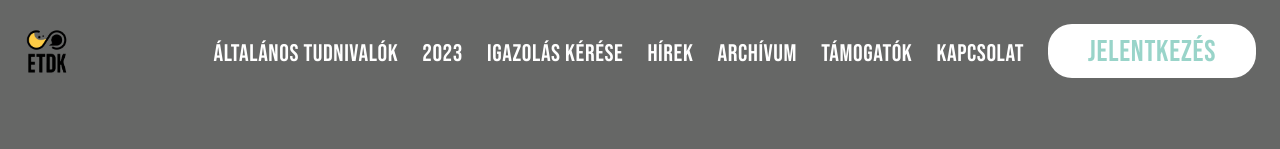
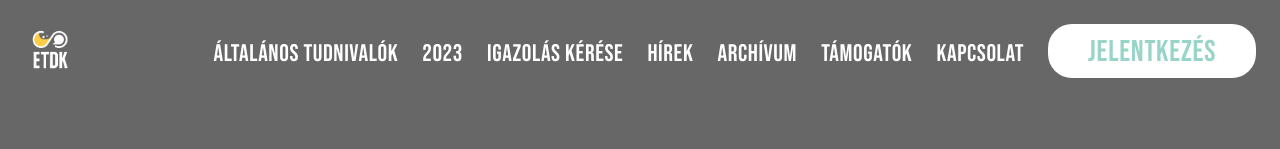
Before and after one commit to csisrobi/Etdk-ui, a Next.js app: page / in a window 1280 px wide. Shown: the top 149 px of the page. Built offline with nearby package versions, Linux system fonts and the light colour scheme.

Commit message:
changed header icon

```diff
--- a/src/components/Header.tsx
+++ b/src/components/Header.tsx
@@ -43,7 +43,7 @@ const Header = () => {
         <div>
           <Link href="/">
             <Image
-              src="/ETDK.png"
+              src="/ETDKfeher.png"
               alt={"logo"}
               width={50}
               height={50}
```
Also changed, not shown: public/ETDKfeher.png (added).
